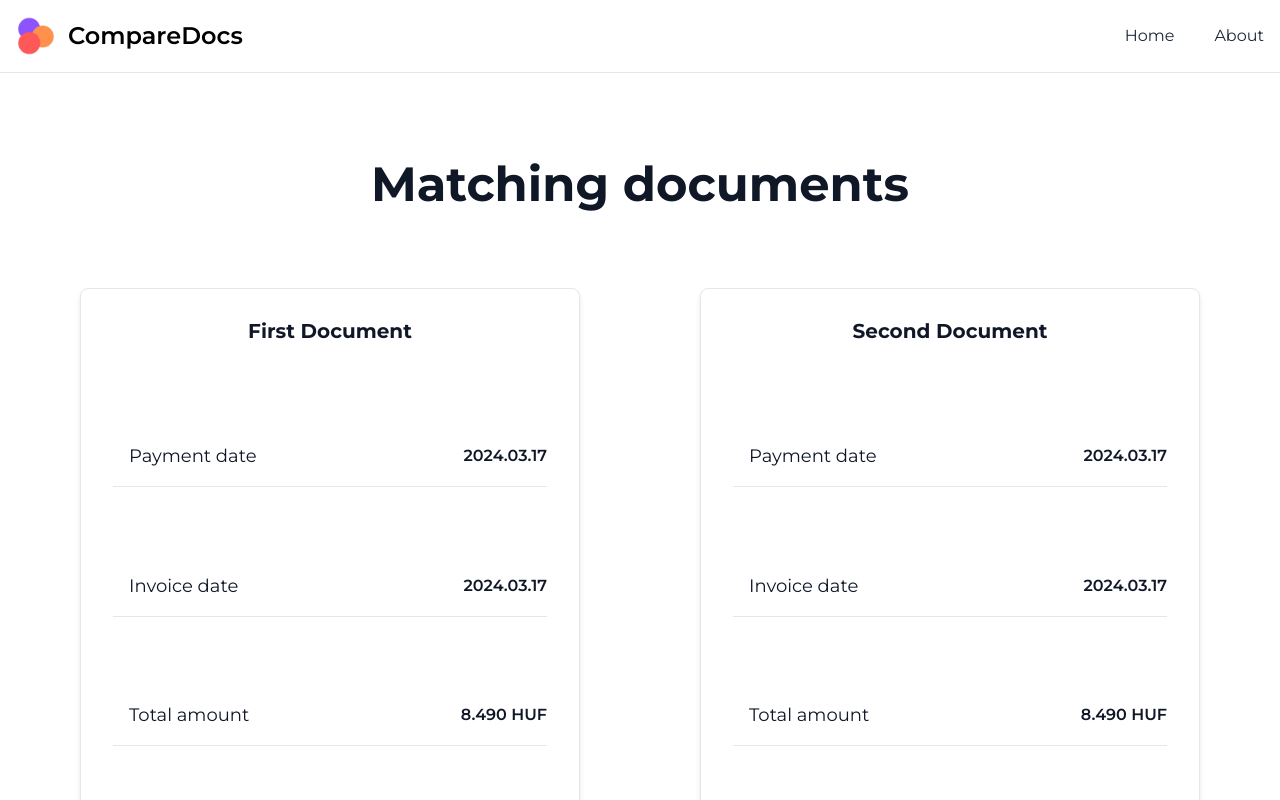
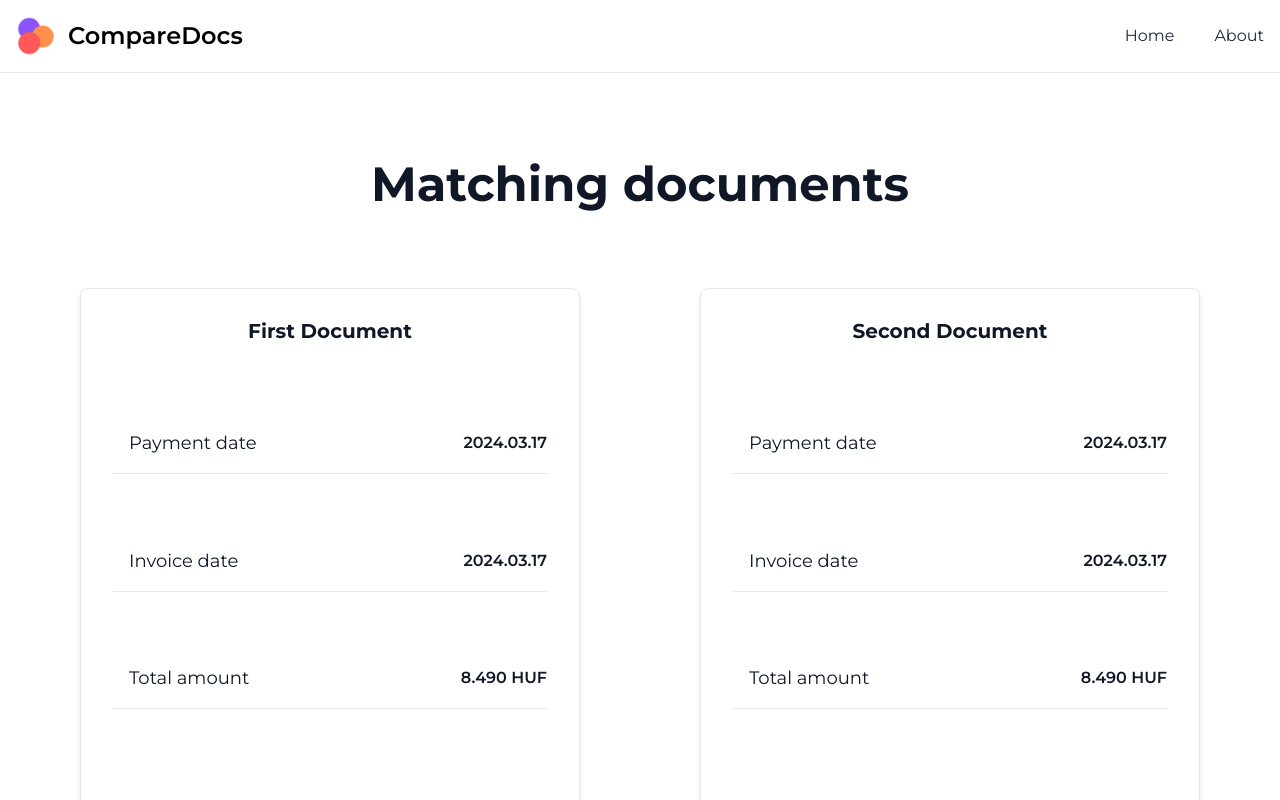
Before and after one commit to BrindzaB/CompareDocs, a React (Vite) app in the folder frontend/: page /result in a window 1280 px wide. Built offline with nearby package versions, Linux system fonts and the light colour scheme.

Commit message:
minor responsivness issue fixed

```diff
--- a/frontend/src/components/ResultCards.jsx
+++ b/frontend/src/components/ResultCards.jsx
@@ -1,6 +1,6 @@
 function ResultCard({title, attributeName1, attributeName2, attributeName3}) {
     return (
-        <div className="w-[300px] h-[400px] md:w-[400px] md:h-[500px] lg:w-[500px] lg:h-[600px] p-4 bg-white border border-gray-200 rounded-lg shadow-md sm:p-8 dark:bg-gray-800 dark:border-gray-700 flex flex-col">
+        <div className="w-[300px] h-[400px] md:w-[400px] md:h-[500px] lg:w-[500px] lg:h-[550px] p-4 bg-white border border-gray-200 rounded-lg shadow-md sm:p-8 dark:bg-gray-800 dark:border-gray-700 flex flex-col">
             <div className="flex items-center justify-center mb-4">
                 <h5 className="text-xl font-bold leading-none text-gray-900 dark:text-white">
                     {title}
--- a/frontend/src/components/ResultPage.jsx
+++ b/frontend/src/components/ResultPage.jsx
@@ -3,7 +3,7 @@ import ResultCard from "./ResultCards";
 
 function ResultPage() {
     return (
-        <div className="py-20 w-full min-h-screen flex flex-col bg-white overflow-y-auto justify-evenly">
+        <div className="pt-20 pb-10 w-full min-h-screen flex flex-col bg-white overflow-y-auto justify-evenly">
             <div className="py-20 flex items-center justify-center">
                 <h1 className="text-3xl lg:text-4xl xl:text-5xl font-bold text-gray-900">Matching documents</h1>
             </div>
```
